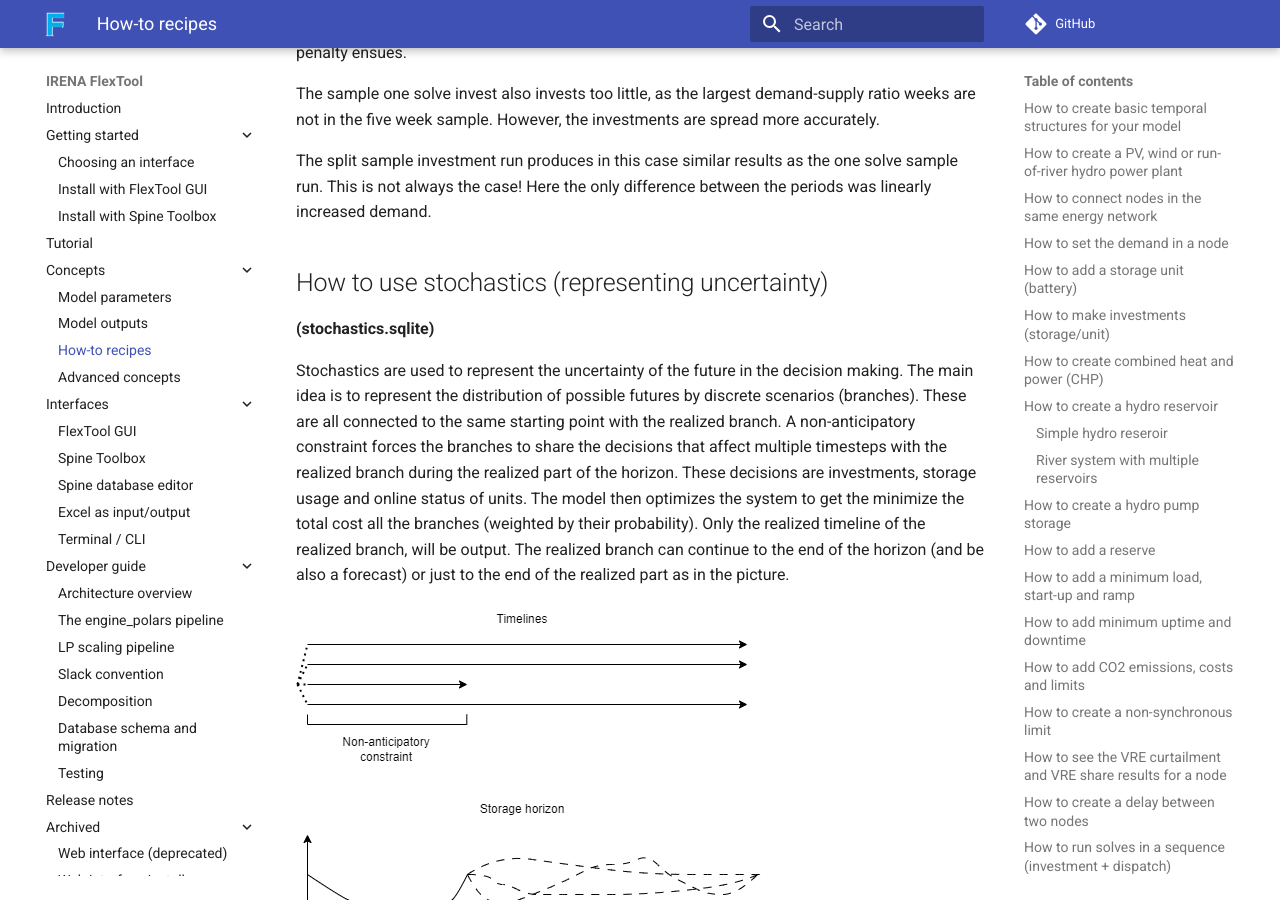
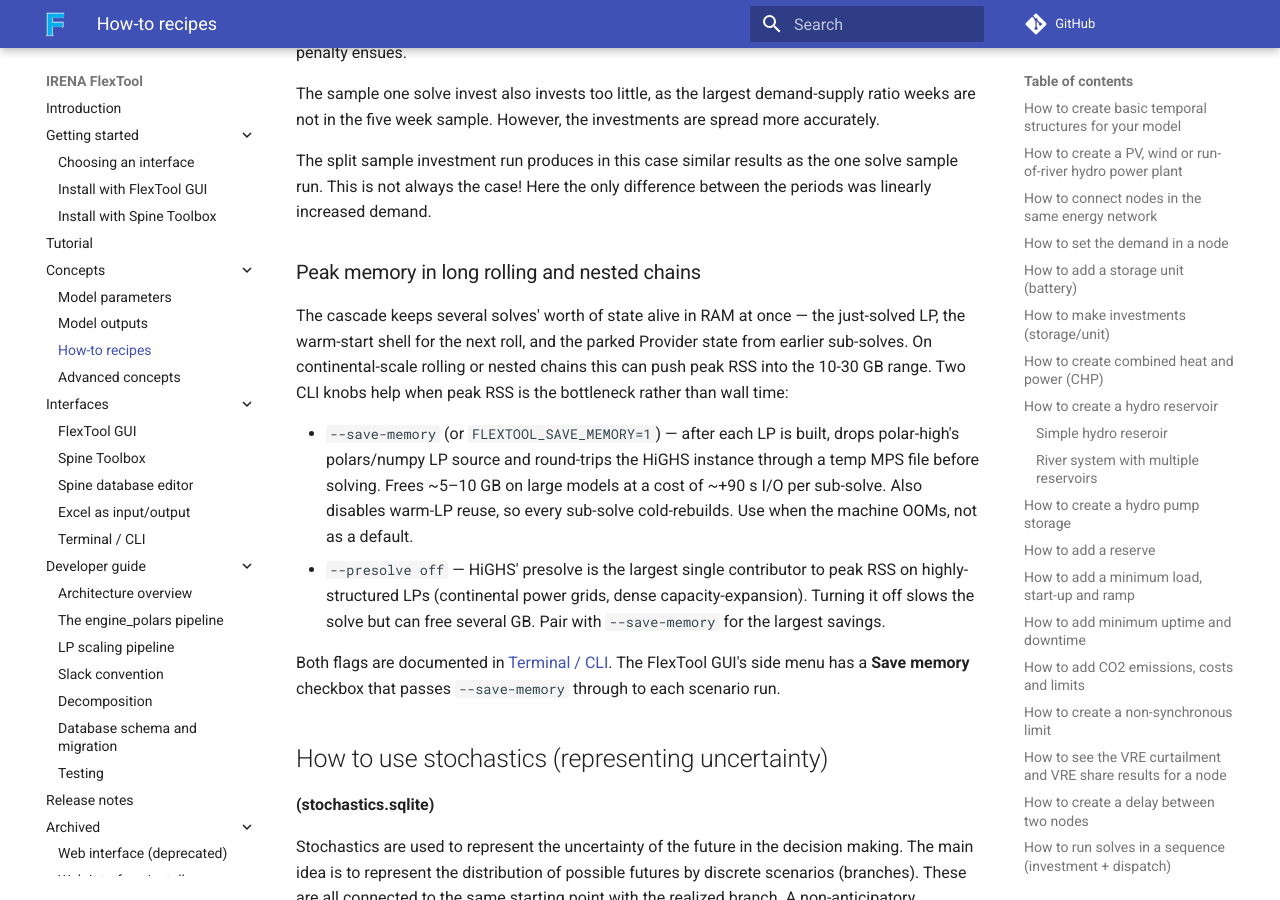
Before and after one commit to irena-flextool/flextool, an MkDocs documentation site: the page built from docs/how_to.md, in a window 1280 px wide and 900 px high, scrolled down 52261 px. Built offline with MkDocs 1.6.1 and Material for MkDocs 9.7.7, drawn with Linux system fonts in a browser that asks for light colours; comment, search, counter and statistics services are not loaded.

Commit message:
docs/how_to.md: add peak-memory subsection covering --save-memory
Adds a 'Peak memory in long rolling and nested chains' subsection at the
boundary between the nested rolling and stochastics how-tos, covering
--save-memory (+ FLEXTOOL_SAVE_MEMORY env var) and --presolve off as the
two CLI knobs for peak-RSS reduction. Cross-links terminal_workflow.md
and notes the GUI side-menu Save memory checkbox.

Audit confirmed: legacy bind_within_timeset / bind_using_blended_weights
strings (lines 415, 519) appear only in legitimate migration-history
prose. Left untouched.

```diff
--- a/docs/how_to.md
+++ b/docs/how_to.md
@@ -1039,6 +1039,15 @@ The sample one solve invest also invests too little, as the largest demand-suppl
 
 The split sample investment run produces in this case similar results as the one solve sample run. This is not always the case! Here the only difference between the periods was linearly increased demand.
 
+### Peak memory in long rolling and nested chains
+
+The cascade keeps several solves' worth of state alive in RAM at once — the just-solved LP, the warm-start shell for the next roll, and the parked Provider state from earlier sub-solves. On continental-scale rolling or nested chains this can push peak RSS into the 10-30 GB range. Two CLI knobs help when peak RSS is the bottleneck rather than wall time:
+
+- `--save-memory` (or `FLEXTOOL_SAVE_MEMORY=1`) — after each LP is built, drops polar-high's polars/numpy LP source and round-trips the HiGHS instance through a temp MPS file before solving. Frees ~5–10 GB on large models at a cost of ~+90 s I/O per sub-solve. Also disables warm-LP reuse, so every sub-solve cold-rebuilds. Use when the machine OOMs, not as a default.
+- `--presolve off` — HiGHS' presolve is the largest single contributor to peak RSS on highly-structured LPs (continental power grids, dense capacity-expansion). Turning it off slows the solve but can free several GB. Pair with `--save-memory` for the largest savings.
+
+Both flags are documented in [Terminal / CLI](terminal_workflow.md). The FlexTool GUI's side menu has a **Save memory** checkbox that passes `--save-memory` through to each scenario run.
+
 ## How to use stochastics (representing uncertainty)
 **(stochastics.sqlite)**
 
```
